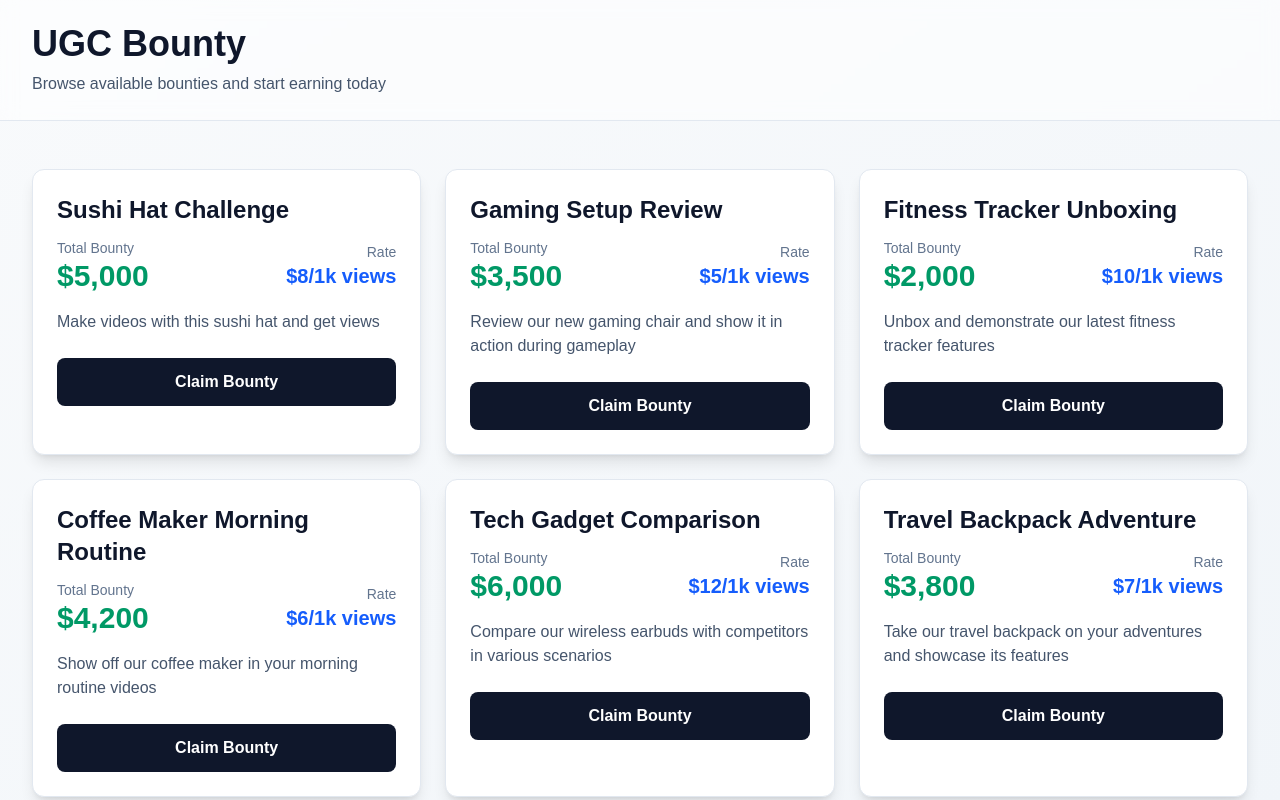
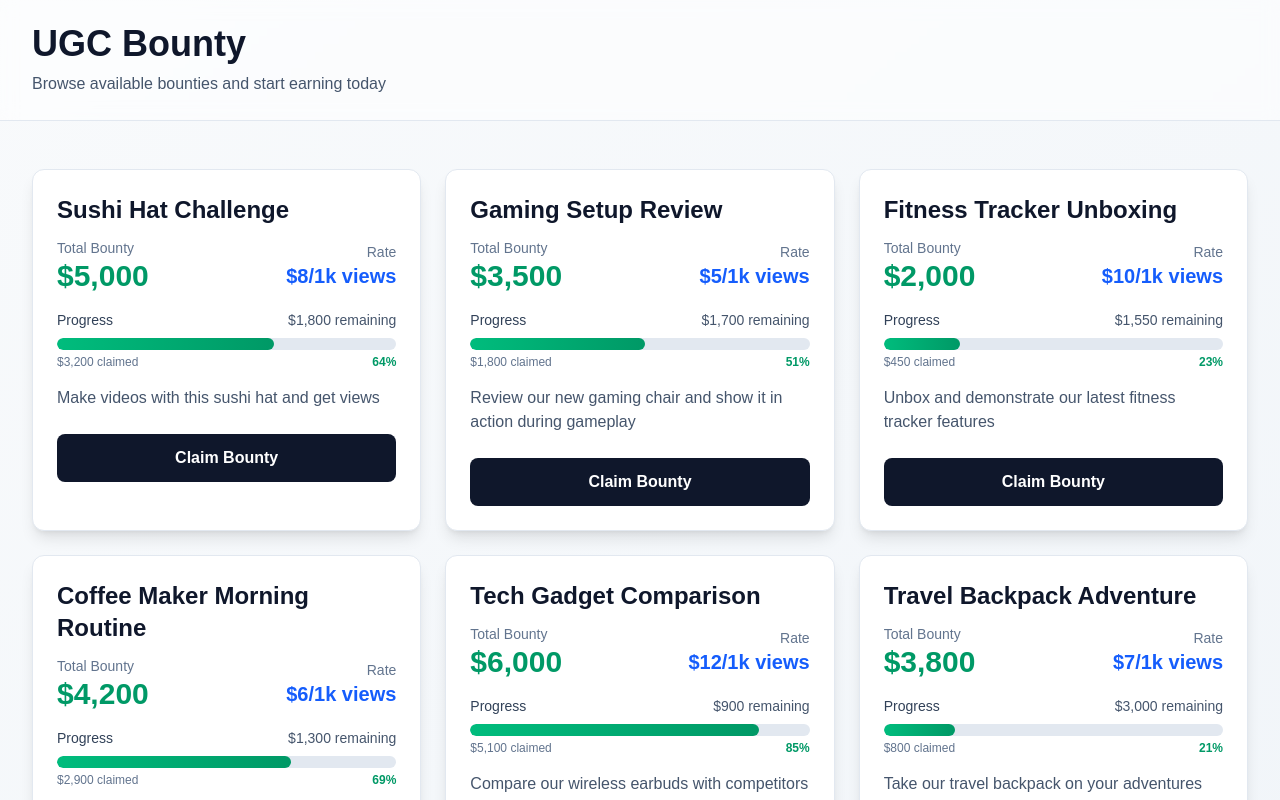
Before and after one commit to jarrensj/ugc-bounty, a Next.js app: page / in a window 1280 px wide. Shown: the top 800 px of the page. Built offline with nearby package versions, Linux system fonts and the light colour scheme.

Commit message:
ui: add progress bar to the bounty card

```diff
--- a/app/components/BountyCard.tsx
+++ b/app/components/BountyCard.tsx
@@ -6,6 +6,9 @@ interface BountyCardProps {
 }
 
 export default function BountyCard({ bounty, onClaim }: BountyCardProps) {
+  const progressPercentage = (bounty.claimedBounty / bounty.totalBounty) * 100;
+  const remainingBounty = bounty.totalBounty - bounty.claimedBounty;
+
   return (
     <div className="bg-white dark:bg-slate-900 rounded-xl shadow-lg hover:shadow-xl transition-all duration-300 overflow-hidden border border-slate-200 dark:border-slate-800 hover:scale-105">
       <div className="p-6">
@@ -34,6 +37,32 @@ export default function BountyCard({ bounty, onClaim }: BountyCardProps) {
           </div>
         </div>
 
+        {/* Progress Bar */}
+        <div className="mb-4">
+          <div className="flex justify-between items-center mb-2">
+            <span className="text-sm font-medium text-slate-700 dark:text-slate-300">
+              Progress
+            </span>
+            <span className="text-sm text-slate-600 dark:text-slate-400">
+              ${remainingBounty.toLocaleString()} remaining
+            </span>
+          </div>
+          <div className="w-full bg-slate-200 dark:bg-slate-700 rounded-full h-3 overflow-hidden">
+            <div
+              className="bg-gradient-to-r from-emerald-500 to-emerald-600 h-full rounded-full transition-all duration-500 ease-out"
+              style={{ width: `${progressPercentage}%` }}
+            />
+          </div>
+          <div className="flex justify-between items-center mt-1">
+            <span className="text-xs text-slate-500 dark:text-slate-400">
+              ${bounty.claimedBounty.toLocaleString()} claimed
+            </span>
+            <span className="text-xs font-semibold text-emerald-600 dark:text-emerald-400">
+              {progressPercentage.toFixed(0)}%
+            </span>
+          </div>
+        </div>
+
         {/* Description */}
         <p className="text-slate-600 dark:text-slate-300 mb-6">
           {bounty.description}
--- a/app/data/bounties.ts
+++ b/app/data/bounties.ts
@@ -4,6 +4,7 @@ export interface Bounty {
   totalBounty: number;
   ratePer1kViews: number;
   description: string;
+  claimedBounty: number; // Amount of bounty claimed so far
 }
 
 export const bounties: Bounty[] = [
@@ -13,6 +14,7 @@ export const bounties: Bounty[] = [
     totalBounty: 5000,
     ratePer1kViews: 8,
     description: "Make videos with this sushi hat and get views",
+    claimedBounty: 3200,
   },
   {
     id: 2,
@@ -20,6 +22,7 @@ export const bounties: Bounty[] = [
     totalBounty: 3500,
     ratePer1kViews: 5,
     description: "Review our new gaming chair and show it in action during gameplay",
+    claimedBounty: 1800,
   },
   {
     id: 3,
@@ -27,6 +30,7 @@ export const bounties: Bounty[] = [
     totalBounty: 2000,
     ratePer1kViews: 10,
     description: "Unbox and demonstrate our latest fitness tracker features",
+    claimedBounty: 450,
   },
   {
     id: 4,
@@ -34,6 +38,7 @@ export const bounties: Bounty[] = [
     totalBounty: 4200,
     ratePer1kViews: 6,
     description: "Show off our coffee maker in your morning routine videos",
+    claimedBounty: 2900,
   },
   {
     id: 5,
@@ -41,6 +46,7 @@ export const bounties: Bounty[] = [
     totalBounty: 6000,
     ratePer1kViews: 12,
     description: "Compare our wireless earbuds with competitors in various scenarios",
+    claimedBounty: 5100,
   },
   {
     id: 6,
@@ -48,5 +54,6 @@ export const bounties: Bounty[] = [
     totalBounty: 3800,
     ratePer1kViews: 7,
     description: "Take our travel backpack on your adventures and showcase its features",
+    claimedBounty: 800,
   },
 ];
```
